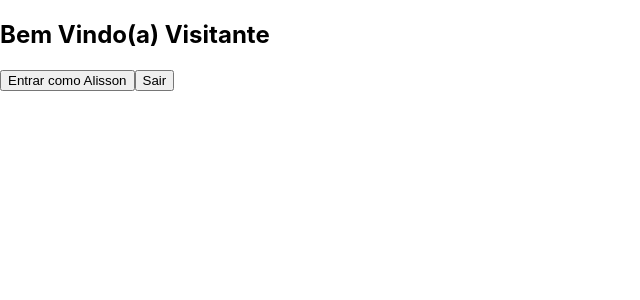
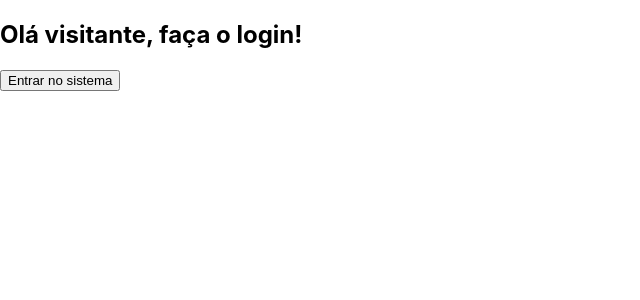
Before and after one commit to Alissonrf/EstudosReact, a React (Create React App) app: page / in a window 1280 px wide. Shown: the top 300 px of the page, without its empty margins (0-640 px from the left). Built offline with nearby package versions, Linux system fonts and the light colour scheme.

Commit message:
Renderizacoes condicionais

```diff
--- a/src/App.js
+++ b/src/App.js
@@ -4,10 +4,46 @@
 
 class App extends Component{
 
+    constructor(props){
+        super(props)
+        this.state = {
+            status: false
+        }
+
+        this.sair= this.sair.bind(this)
+        this.entrar= this.entrar.bind(this)
+    }
+
+    sair(){
+        this.setState({status: false})
+    }
+    entrar(){
+        this.setState({status: true})
+    }
+
     render(){
         return(
+            // <div>
+            //     {this.state.status === 1 &&
+            //         <h1>Bem Vindo ao sistema!</h1>
+            //     }
+            //     <div>
+            //         <h2>Curso ReactJS</h2>
+            //     </div>
+            // </div>
+
+
             <div>
-                <Membro nome="Visitante"/>
+                {this.state.status ?
+                <div>
+                    <h2>Bem vindo ao sistema!</h2>
+                    <button onClick = {this.sair} >Sair do sistema</button>
+                </div> :
+                <div>
+                    <h2>Olá visitante, faça o login!</h2>
+                    <button onClick = {this.entrar}>Entrar no sistema</button>
+                </div>
+                }
             </div>
         )
 
```
